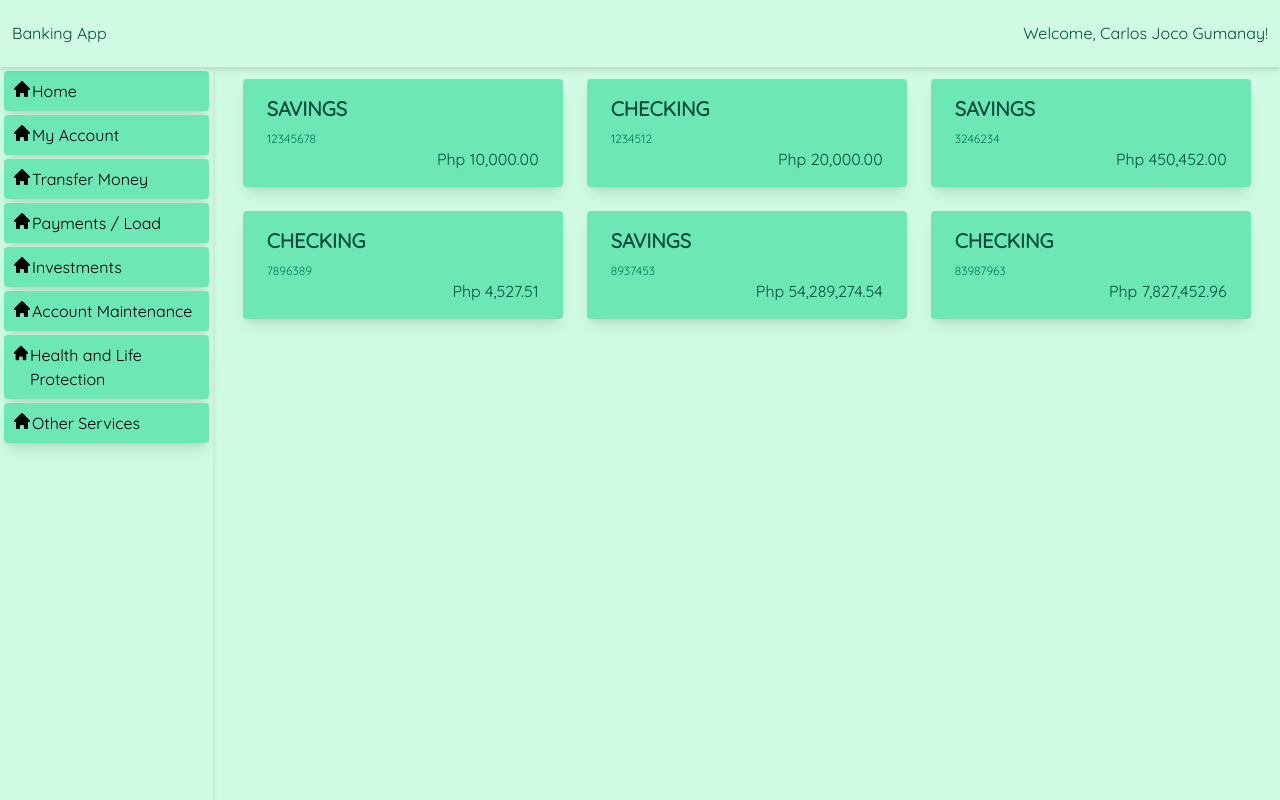
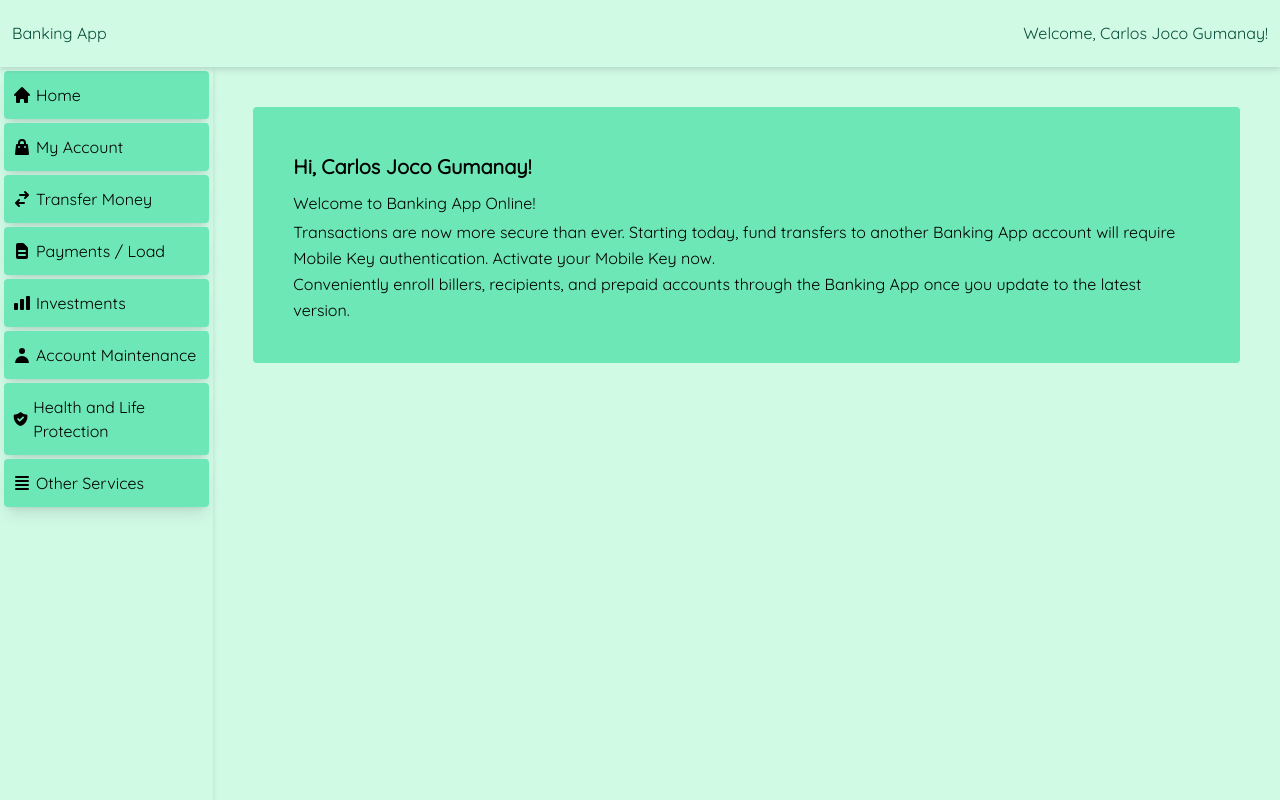
Before and after one commit to jocogum10/banking-app, a React (Create React App) app: page / in a window 1280 px wide. Built offline with nearby package versions, Linux system fonts and the light colour scheme.

Commit message:
add home page, and routes

```diff
--- a/package.json
+++ b/package.json
@@ -10,6 +10,7 @@
     "@testing-library/user-event": "^13.5.0",
     "react": "^18.2.0",
     "react-dom": "^18.2.0",
+    "react-router-dom": "^6.3.0",
     "react-scripts": "5.0.1",
     "web-vitals": "^2.1.4"
   },
--- a/src/App.js
+++ b/src/App.js
@@ -3,6 +3,7 @@ import Navbar from './components/Navbar';
 import Sidebar from './components/Sidebar';
 
 function App() {
+  // variables
   const user = {
     name : 'Carlos Joco Gumanay',
     accounts: [
@@ -17,11 +18,13 @@ function App() {
     password: 'test123',
     email: 'test@test.com'
   }
+
+  // return
   return (
     <div className="grid grid-cols-12 grid-rows-12 font-Quicksand min-h-screen">
       <Navbar name={user.name} />
       <Sidebar />
-      <Content accounts={user.accounts} />
+      <Content accounts={user.accounts} name={user.name} />
     </div>
   );
 }
--- a/src/components/Card.jsx
+++ /dev/null
@@ -1,20 +0,0 @@
-function Card ({amount, account_type, account_number}) {
-    const formattedAmount = (amount.toString().replace(/\B(?=(\d{3})+(?!\d))/g, ","))
-    const formattedType = account_type.toUpperCase()
-
-    return (
-        <div className="bg-emerald-300 max-w-sm rounded overflow-hidden shadow-lg m-3 min-w-[30%]">
-            <div className="px-6 py-4">
-                <div className="text-emerald-900 font-bold text-xl mb-2">{formattedType}</div>
-                    <p className="text-emerald-700 text-xs">
-                        {account_number}
-                    </p>
-                    <p className="text-emerald-900 text-right">
-                        Php {formattedAmount}
-                    </p>
-                </div>
-        </div>
-    )
-}
-
-export default Card;
--- a/src/components/Content.jsx
+++ b/src/components/Content.jsx
@@ -1,16 +1,32 @@
-
-import Card from "./Card";
+import { BrowserRouter, Routes, Route } from "react-router-dom";
+import Account from "../pages/Account";
+import ComingSoon from "../pages/ComingSoon";
+import Home from "../pages/Home";
 
 
-function Content ({accounts}) {
+function Content ({name, accounts}) {
 
-    const acc = accounts.map((account) => {
-        return <Card key={account.account_number} amount={account.amount} account_type={account.account_type} account_number={account.account_number}/>
+    const homePage = <Home name={name} />
+    const accountPage = accounts.map((account) => {
+        return <Account key={account.account_number} amount={account.amount} account_type={account.account_type} account_number={account.account_number}/>
     });
+    const comingSoon = <ComingSoon className="text-bold flex justify-center items-center" />
+
     return (
-        <div className="bg-emerald-100 col-span-10 row-start-2 row-span-full flex flex-wrap justify-center content-start">
-            {acc}
-        </div>
+        <BrowserRouter>
+            <div className="bg-emerald-100 col-span-10 row-start-2 row-span-full flex flex-wrap justify-center content-start">
+                <Routes>
+                    <Route path='/' element={homePage}/>
+                    <Route path='/my-account' element={accountPage}/>
+                    <Route path='/transfer-money' element={comingSoon}/>
+                    <Route path='/pay-bills' element={comingSoon}/>
+                    <Route path='/investments' element={comingSoon}/>
+                    <Route path='/account-maintenance' element={comingSoon}/>
+                    <Route path='/life--health-protection' element={comingSoon}/>
+                    <Route path='/other-services' element={comingSoon}/>
+                </Routes>
+            </div>
+        </BrowserRouter>
     )
 }
 
--- a/src/components/Sidebar.jsx
+++ b/src/components/Sidebar.jsx
@@ -1,25 +1,23 @@
-import {HandIcon, HomeIcon} from '@heroicons/react/solid'
+import {HomeIcon, ShoppingBagIcon, SwitchHorizontalIcon, DocumentTextIcon, ChartBarIcon, UserIcon, ShieldCheckIcon, ViewListIcon} from '@heroicons/react/solid'
 
 function Sidebar () {
-    const sideBarText = [
-        'Home',
-        'My Account',
-        'Transfer Money',
-        'Payments / Load',
-        'Investments',
-        'Account Maintenance',
-        'Health and Life Protection',
-        'Other Services'
+    // links
+    const sideBarInfo = [
+        {icon: <HomeIcon className='h-5 w-5' />, text: 'Home', route: '/'},
+        {icon: <ShoppingBagIcon className='h-5 w-5' />, text: 'My Account', route: '/my-account'},
+        {icon: <SwitchHorizontalIcon className='h-5 w-5' />, text: 'Transfer Money', route: '/transfer-money'},
+        {icon: <DocumentTextIcon className='h-5 w-5' />, text: 'Payments / Load', route: '/pay-bills'},
+        {icon: <ChartBarIcon className='h-5 w-5' />, text: 'Investments', route: '/investments'},
+        {icon: <UserIcon className='h-5 w-5' />, text: 'Account Maintenance', route: '/account-maintenance'},
+        {icon: <ShieldCheckIcon className='h-5 w-5' />, text: 'Health and Life Protection', route: '/life--health-protection'},
+        {icon: <ViewListIcon className='h-5 w-5' />, text: 'Other Services', route: '/other-services'}
     ]
-    const icons = [
-
-    ]
-    const sideBarLinks = sideBarText.map((text) => {
+    const sideBarLinks = sideBarInfo.map((text) => {
         return (
-            <div className="p-2 m-1 bg-emerald-300 rounded shadow-lg hover:bg-emerald-700 hover:text-white flex justify-start items-start">
-                <HomeIcon className='h-5 w-5'/>
-                <p>{text}</p>
-            </div>
+            <a href={text.route} key={text.text} className="p-2 m-1 bg-emerald-300 rounded shadow-lg hover:bg-emerald-700 hover:text-white flex justify-start items-center">
+                {text.icon}
+                <p className='m-1'>{text.text}</p>
+            </a>
 
         )
     })
--- /dev/null
+++ b/src/pages/Account.jsx
@@ -0,0 +1,20 @@
+function Account ({amount, account_type, account_number}) {
+    const formattedAmount = (amount.toString().replace(/\B(?=(\d{3})+(?!\d))/g, ","))
+    const formattedType = account_type.toUpperCase()
+
+    return (
+        <div className="bg-emerald-300 max-w-sm rounded overflow-hidden m-3 min-w-[30%] hover:drop-shadow-2xl hover:ring-2 hover:ring-emerald-700">
+            <div className="px-6 py-4">
+                <div className=" font-bold text-xl mb-2">{formattedType}</div>
+                    <p className="text-xs">
+                        {account_number}
+                    </p>
+                    <p className="text-right">
+                        Php {formattedAmount}
+                    </p>
+                </div>
+        </div>
+    )
+}
+
+export default Account;
--- /dev/null
+++ b/src/pages/ComingSoon.jsx
@@ -0,0 +1,8 @@
+function ComingSoon () {
+    return (
+        <div className="container bg-emerald-300 rounded overflow-hidden m-10 p-10">
+            <h1 className="font-bold text-xl">Coming Soon...</h1>
+        </div>
+    )
+}
+export default ComingSoon;
--- /dev/null
+++ b/src/pages/Home.jsx
@@ -0,0 +1,14 @@
+
+function Home ({name}) {
+
+    return (
+        <div className="container bg-emerald-300 rounded overflow-hidden m-10 p-10">
+            <h1 className="font-bold text-xl leading-loose">Hi, {name}!</h1>
+            <h3 className="leading-loose">Welcome to Banking App Online!</h3>
+            <p className="leading-relaxed">Transactions are now more secure than ever. Starting today, fund transfers to another Banking App account will require Mobile Key authentication. Activate your Mobile Key now.</p>
+            <p className="leading-relaxed">Conveniently enroll billers, recipients, and prepaid accounts through the Banking App once you update to the latest version.</p>
+        </div>
+    )
+}
+
+export default Home;
```
Also changed, not shown: 1 other file (tests, documents, lock files or other folders).
